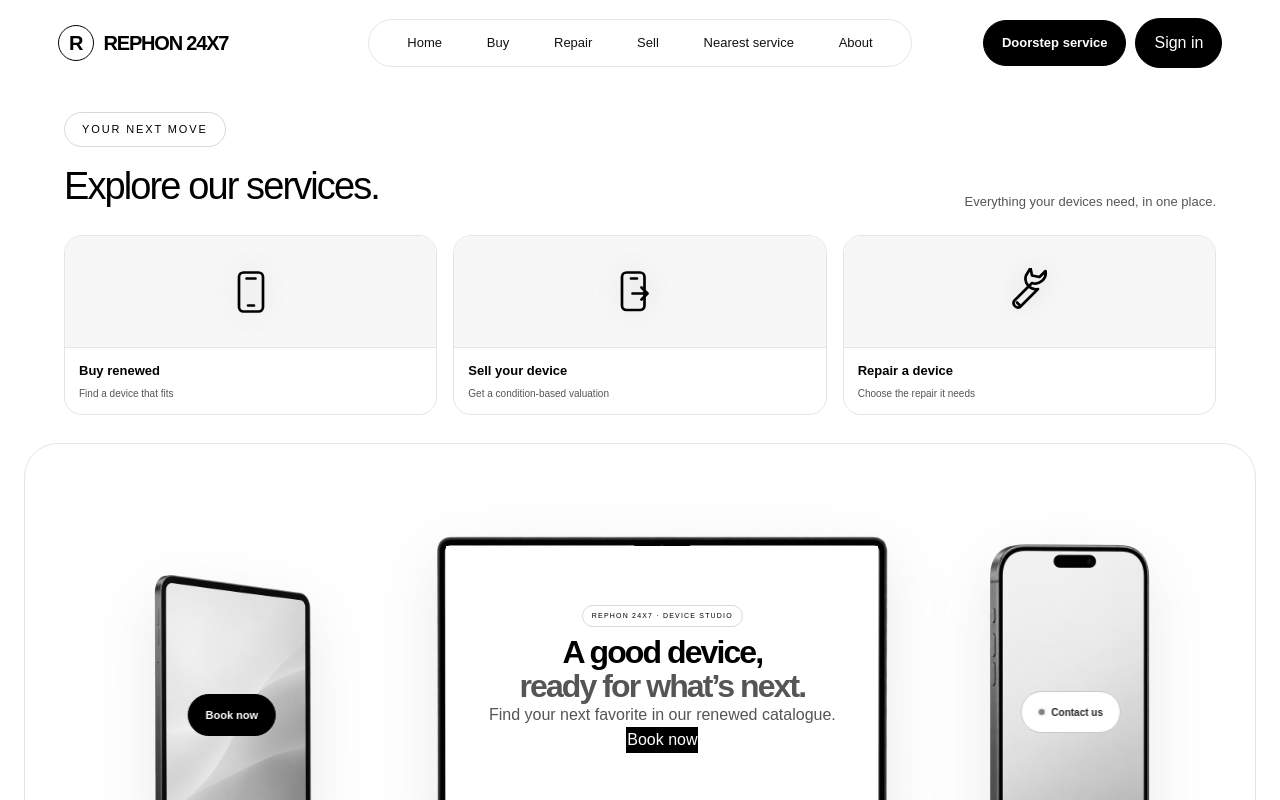
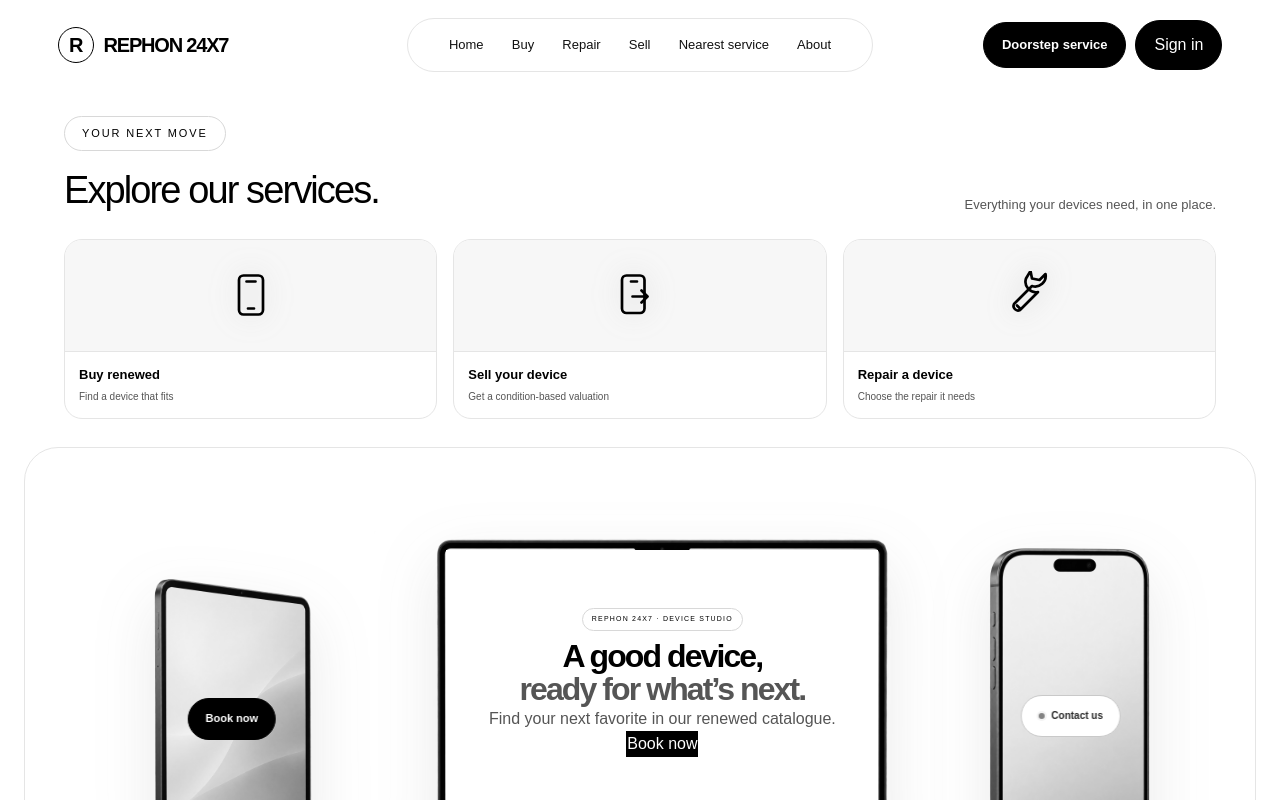
Before and after one commit to Rizzzvik/rephon, a Next.js app in the folder us/: page / in a window 1280 px wide. Shown: the top 800 px of the page. Built offline with nearby package versions, Linux system fonts and the light colour scheme; no server answers.

Commit message:
Update globals.css

```diff
--- a/us/src/app/globals.css
+++ b/us/src/app/globals.css
@@ -477,6 +477,7 @@ body { background:#ffffff; color:#000000; }
 .brand,.brand-mark { color:#000000; }
 .brand-mark { border:1px solid #000000; background:#ffffff; }
 .main-nav { border-color:#e5e5e5; background:#ffffff; box-shadow:none; }
+.main-nav { gap:clamp(20px,2.2vw,32px); padding:16px clamp(30px,3.2vw,48px); }
 .main-nav a,.nav-dropdown-trigger { color:#111111; }
 .main-nav a:hover,.main-nav a:focus-visible { color:#000000; text-decoration:underline; text-underline-offset:5px; }
 .nav-quick-link { border-color:#000000; background:#ffffff; color:#000000; box-shadow:none; }
```
